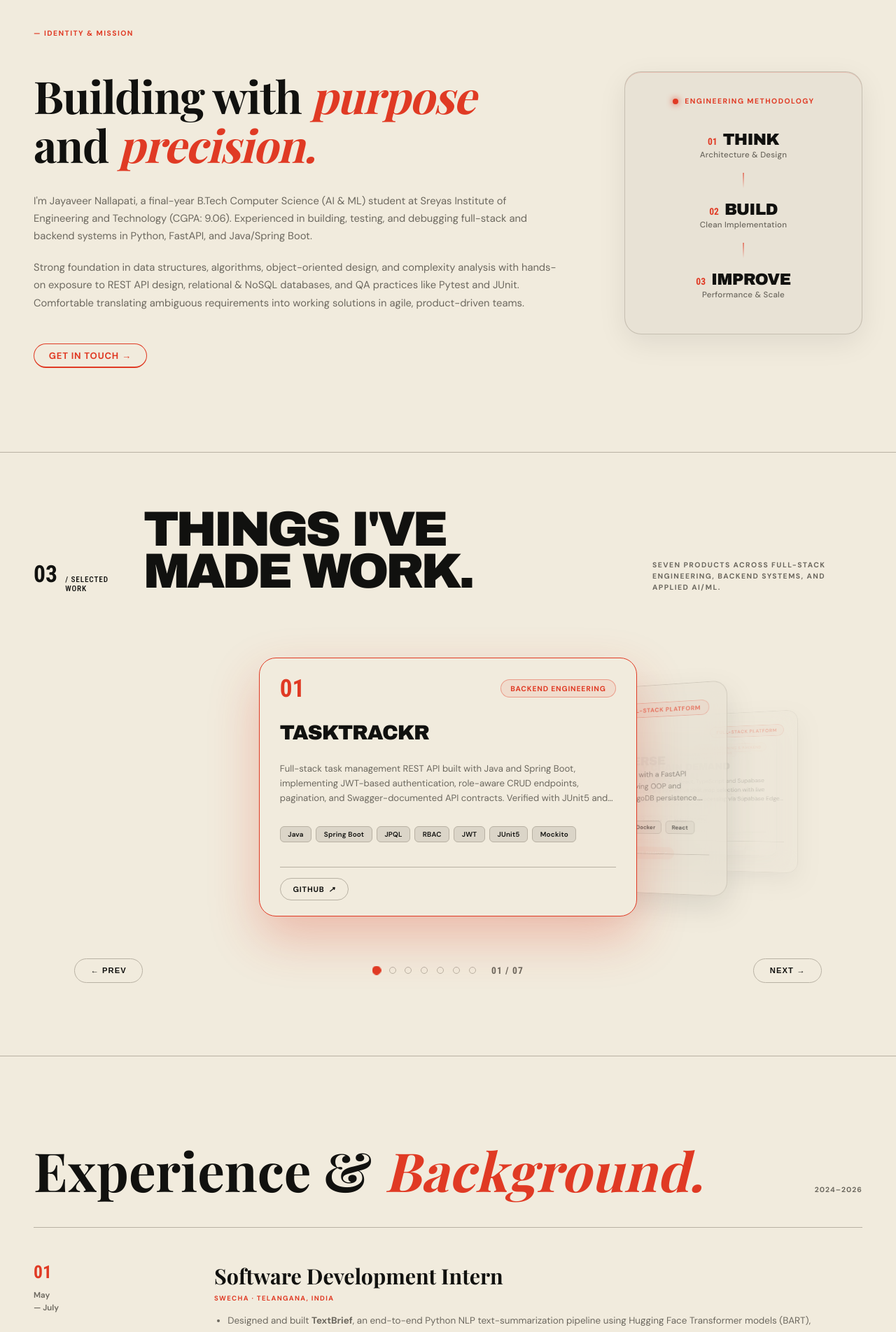
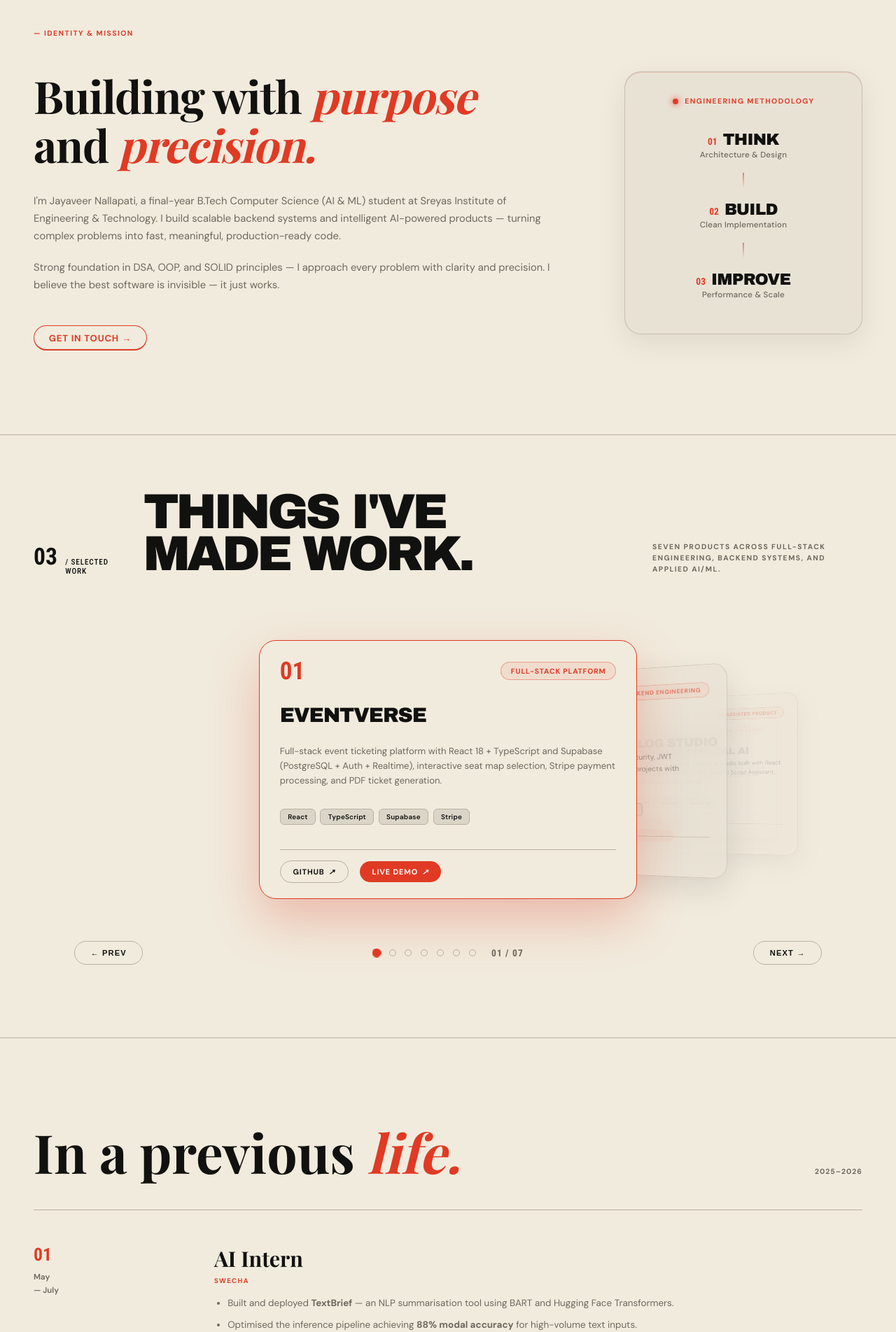
Before and after one commit to Jayaveer08/Portfolio, a Next.js app: page / in a window 1280 px wide. Shown: the part 880-2784 px from the top of the page at 70% size. Built offline with nearby package versions, Linux system fonts and the light colour scheme; a web font is replaced by a local one.

Commit message:
Restore original website content and keep updated resume PDF

```diff
--- a/app/hero-console.tsx
+++ b/app/hero-console.tsx
@@ -112,11 +112,11 @@ export default function HeroConsole() {
                   <pre className="term-code">
 {`{
   "name": "Jayaveer Nallapati",
-  "role": "Software Development Engineer (Backend & Full-Stack)",
-  "education": "B.Tech CSE (AI & ML) @ SIET (CGPA: 9.06)",
-  "focus": "FastAPI, Spring Boot, Python, Java, Testing & System Design",
-  "status": "Available for SDE / Full-Time Roles (2026-2027)",
-  "location": "Telangana, India"
+  "role": "Software Engineer & AI/ML Developer",
+  "education": "B.Tech CS (AI & ML) @ SIET",
+  "specialisation": "AI Engineering & Scalable Backends",
+  "status": "Available for Full-Time Roles (2026)",
+  "location": "Hyderabad, Telangana, India"
 }`}
                   </pre>
                 </div>
@@ -130,19 +130,19 @@ export default function HeroConsole() {
                   <div className="term-stack-list">
                     <div className="stack-group">
                       <span className="group-label">[Languages]</span>
-                      <span className="group-items">Python, Java, C, TypeScript, JavaScript, SQL</span>
+                      <span className="group-items">Java 17, Python, TypeScript, JavaScript, SQL, C++</span>
                     </div>
                     <div className="stack-group">
-                      <span className="group-label">[Backend]</span>
-                      <span className="group-items">FastAPI, Spring Boot, REST APIs, JWT, Spring Security</span>
+                      <span className="group-label">[Frameworks]</span>
+                      <span className="group-items">Spring Boot, React 18, Next.js, FastAPI, Node.js</span>
                     </div>
                     <div className="stack-group">
-                      <span className="group-label">[Testing &amp; QA]</span>
-                      <span className="group-items">Pytest, JUnit 5, Mockito, Test Plan Development, QA</span>
+                      <span className="group-label">[AI &amp; Data]</span>
+                      <span className="group-items">PyTorch, NLP, Supabase, MySQL, PostgreSQL, Redis</span>
                     </div>
                     <div className="stack-group">
-                      <span className="group-label">[Databases &amp; Cloud]</span>
-                      <span className="group-items">SQL, MongoDB, Supabase PostgreSQL, Docker, GitHub Actions</span>
+                      <span className="group-label">[DevOps/Tools]</span>
+                      <span className="group-items">Docker, Git, REST APIs, JWT Auth, Swagger UI</span>
                     </div>
                   </div>
                 </div>
@@ -155,20 +155,20 @@ export default function HeroConsole() {
                   </div>
                   <div className="term-metrics">
                     <div className="metric-row">
-                      <span className="metric-icon">⭐</span>
-                      <span className="metric-text"><strong>9.06</strong> Academic CGPA (B.Tech CSE AI &amp; ML)</span>
+                      <span className="metric-icon">🚀</span>
+                      <span className="metric-text"><strong>120+</strong> LeetCode Algorithmic Problems Solved</span>
                     </div>
                     <div className="metric-row">
-                      <span className="metric-icon">🏆</span>
-                      <span className="metric-text"><strong>1st Place</strong> HackFest Winner (300+ Teams)</span>
+                      <span className="metric-icon">⭐</span>
+                      <span className="metric-text"><strong>9.06</strong> Academic Excellence CGPA</span>
                     </div>
                     <div className="metric-row">
-                      <span className="metric-icon">🚀</span>
-                      <span className="metric-text"><strong>800+</strong> Attendees Reached in Developer Workshops</span>
+                      <span className="metric-icon">💻</span>
+                      <span className="metric-text"><strong>6+</strong> Full-Stack &amp; AI Production Projects</span>
                     </div>
                     <div className="metric-row">
-                      <span className="metric-icon">⚡</span>
-                      <span className="metric-text"><strong>50+</strong> Live Demonstration Users for NLP Pipeline</span>
+                      <span className="metric-icon">🎟️</span>
+                      <span className="metric-text"><strong>800+</strong> Attendees Event Ticketing Architecture</span>
                     </div>
                   </div>
                 </div>
--- a/app/page.tsx
+++ b/app/page.tsx
@@ -8,54 +8,35 @@ import DepthCarousel from "./depth-carousel";
 const projects = [
   {
     no: "01",
-    title: "TaskTrackr",
-    type: "Backend engineering",
-    description:
-      "Full-stack task management REST API built with Java and Spring Boot, implementing JWT-based authentication, role-aware CRUD endpoints, pagination, and Swagger-documented API contracts. Verified with JUnit5 and Mockito unit/integration test suites.",
-    stack: "Java · Spring Boot · JPQL · RBAC · JWT · JUnit5 · Mockito",
-    source: "https://github.com/Jayaveer08/TaskTrackr",
-  },
-  {
-    no: "02",
-    title: "Smart Blog Studio",
-    type: "Full-stack platform",
-    description:
-      "Production-grade full-stack blog platform REST endpoints with a FastAPI backend and React/Lexical rich-text editor frontend, applying OOP and modular software design; secured with JWT auth and MongoDB persistence. Configured CI/CD via GitHub Actions with Pytest tests.",
-    stack: "Python · FastAPI · MongoDB · JWT · Gemini API · Docker · React",
-    source: "https://github.com/Jayaveer08/Smart-Blog-editor",
-    live: "https://smart-blog-editor-eight.vercel.app",
-  },
-  {
-    no: "03",
     title: "EventVerse",
     type: "Full-stack platform",
     description:
-      "Full-stack event ticketing platform with React, TypeScript and Supabase PostgreSQL Realtime, supporting interactive seat map selection with live availability updates. Integrated Stripe payment processing via Supabase Edge Function with client-side PDF ticket generation.",
+      "Full-stack event ticketing platform with React 18 + TypeScript and Supabase (PostgreSQL + Auth + Realtime), interactive seat map selection, Stripe payment processing, and PDF ticket generation.",
     stack: "React · TypeScript · Supabase · Stripe",
     source: "https://github.com/Jayaveer08/event-verse",
     live: "https://eventverse-lime.vercel.app",
   },
   {
-    no: "04",
-    title: "Supply Chain Demand Predictor",
-    type: "Machine learning & backend",
+    no: "02",
+    title: "TaskTrackr",
+    type: "Backend engineering",
     description:
-      "Real-world sales demand forecasting system enabling businesses to forecast demand in real time, powered by three ML models behind a Python FastAPI backend with an interactive Streamlit frontend.",
-    stack: "Python · FastAPI · Streamlit · Machine Learning",
-    source: "https://github.com/Jayaveer08",
+      "Java Spring Boot Task Manager API with MySQL, Spring Security, JWT authentication, BCrypt hashing, REST endpoints for tasks/projects with pagination, and Mockito service-layer unit tests.",
+    stack: "Java 17 · Spring Boot · Spring Security · MySQL · JWT",
+    source: "https://github.com/Jayaveer08/TaskTrackr",
   },
   {
-    no: "05",
-    title: "TextBrief",
-    type: "Natural language processing",
+    no: "03",
+    title: "Smart Blog Studio",
+    type: "AI-assisted product",
     description:
-      "End-to-end Python NLP text-summarization pipeline using Hugging Face Transformer models (BART), applying model evaluation and complexity trade-offs to deliver context-aware abstractive summaries on long-form input, deployed on Streamlit.",
-    stack: "Python · BART · Hugging Face · Streamlit",
-    source: "https://github.com/Jayaveer08/TextBrief",
-    live: "https://textbrief.streamlit.app/",
+      "Enterprise-grade Wix-inspired blog editor & publishing studio built with React, Lexical WYSIWYG Framework, FastAPI backend, real-time AI Script Assistant, bubble selection menus, and live site previewing.",
+    stack: "React · Lexical · FastAPI · Tailwind · Gemini AI",
+    source: "https://github.com/Jayaveer08/Smart-Blog-editor",
+    live: "https://smart-blog-editor-eight.vercel.app",
   },
   {
-    no: "06",
+    no: "04",
     title: "Brahmo India Clinical AI",
     type: "Healthcare AI platform",
     description:
@@ -65,77 +46,84 @@ const projects = [
     live: "https://brahmo-india-clinical-silk.vercel.app",
   },
   {
-    no: "07",
+    no: "05",
+    title: "Moodify",
+    type: "Applied AI",
+    description:
+      "AI-powered music recommendation system that detects mood from voice using Librosa pitch/tempo analysis, Whisper speech recognition, text sentiment analysis, and personalised Spotify recommendations.",
+    stack: "Python · Flask · Whisper · Librosa · Spotify API",
+    source:
+      "https://github.com/Jayaveer08/Moodify-Let-Your-Mood-Choose-the-Music",
+    live: "https://moodstream-q4lr.onrender.com/",
+  },
+  {
+    no: "06",
     title: "Dual-Agent AI Assistant",
     type: "Generative AI / RAG",
     description:
-      "Multi-agent placement assistant with FAQ and Placement agents orchestrated via LangChain, FAISS vector search, and Hugging Face embeddings for retrieval-augmented generation (RAG).",
+      "Multi-agent placement assistant with a FAQ Agent and Placement Agent orchestrated via LangChain, FAISS vector search, and Hugging Face embeddings for retrieval-augmented generation (RAG).",
     stack: "LangChain · FAISS · Hugging Face · FastAPI · React",
     source: "https://github.com/Jayaveer08",
+  },
+  {
+    no: "07",
+    title: "TextBrief",
+    type: "Natural language processing",
+    description:
+      "Context-aware abstractive summariser using BART and Hugging Face Transformers, optimised inference pipeline with 88% modal accuracy, deployed as an interactive Streamlit web app.",
+    stack: "Python · BART · Hugging Face · Streamlit",
+    source: "https://github.com/Jayaveer08/TextBrief",
+    live: "https://textbrief.streamlit.app/",
   },
 ];
 
 const skillGroups = [
   {
     label: "Languages",
-    chips: ["Python", "Java", "C", "TypeScript", "JavaScript", "SQL"],
-  },
-  {
-    label: "Core CS",
-    chips: [
-      "Data Structures & Algorithms",
-      "Object-Oriented Design",
-      "Complexity Analysis",
-      "System Design",
-    ],
+    chips: ["Java", "Python", "TypeScript", "JavaScript", "SQL", "C"],
   },
   {
     label: "Backend",
     chips: [
+      "Spring Boot",
+      "Spring Security",
       "FastAPI",
-      "Spring Boot",
+      "Flask",
       "REST APIs",
-      "JWT Auth",
-      "Spring Security",
-      "Flask",
+      "JWT",
+      "Docker",
     ],
   },
   {
-    label: "Web & Frontend",
+    label: "Frontend",
+    chips: ["React", "HTML", "CSS", "Tailwind", "Lexical", "Next.js"],
+  },
+  {
+    label: "AI / ML",
     chips: [
-      "React",
-      "TypeScript",
-      "HTML5",
-      "CSS3",
-      "Tailwind CSS",
-      "Next.js",
-      "Lexical",
+      "Hugging Face",
+      "BART",
+      "LangChain",
+      "FAISS",
+      "Gemini API",
+      "Whisper",
+      "Librosa",
     ],
   },
   {
-    label: "Databases",
-    chips: ["SQL", "MongoDB", "Supabase PostgreSQL", "MySQL"],
-  },
-  {
-    label: "Testing & QA",
+    label: "Data & Cloud",
     chips: [
-      "Pytest",
-      "JUnit 5",
-      "Mockito",
-      "Test Plan Development",
-      "QA Practices",
+      "MySQL",
+      "MongoDB",
+      "Supabase",
+      "PostgreSQL",
+      "GitHub Actions",
+      "Vercel",
     ],
   },
   {
-    label: "DevOps & Tools",
-    chips: [
-      "Docker",
-      "Git",
-      "GitHub",
-      "GitHub Actions",
-      "Swagger UI",
-      "Vercel",
-    ],
+    label: "Testing & Tools",
+    chips: ["JUnit 5", "Mockito", "Postman", "Swagger UI", "Git"],
   },
 ];
 
@@ -184,16 +172,14 @@ export default function Home() {
                 <p>
                   I&apos;m Jayaveer Nallapati, a final-year B.Tech Computer
                   Science (AI &amp; ML) student at Sreyas Institute of
-                  Engineering and Technology (CGPA: 9.06). Experienced in building,
-                  testing, and debugging full-stack and backend systems in Python,
-                  FastAPI, and Java/Spring Boot.
+                  Engineering &amp; Technology. I build scalable backend systems
+                  and intelligent AI-powered products — turning complex problems
+                  into fast, meaningful, production-ready code.
                 </p>
                 <p>
-                  Strong foundation in data structures, algorithms, object-oriented design,
-                  and complexity analysis with hands-on exposure to REST API design,
-                  relational &amp; NoSQL databases, and QA practices like Pytest and JUnit.
-                  Comfortable translating ambiguous requirements into working solutions
-                  in agile, product-driven teams.
+                  Strong foundation in DSA, OOP, and SOLID principles — I approach
+                  every problem with clarity and precision. I believe the best
+                  software is invisible — it just works.
                 </p>
                 <a
                   className="about-ref-cta"
@@ -285,9 +271,9 @@ export default function Home() {
           <div className="section-shell">
             <div className="exp-ref-head">
               <h2 id="exp-title">
-                Experience &amp; <em className="accent-italic">Background.</em>
+                In a previous <em className="accent-italic">life.</em>
               </h2>
-              <span>2024&ndash;2026</span>
+              <span>2025&ndash;2026</span>
             </div>
             <div className="exp-ref-list">
               <article className="exp-ref-row">
@@ -296,63 +282,65 @@ export default function Home() {
                   <time>May<br/>— July</time>
                 </div>
                 <div className="exp-ref-body">
-                  <h3>Software Development Intern</h3>
-                  <p className="exp-ref-company">SWECHA · TELANGANA, INDIA</p>
+                  <h3>AI Intern</h3>
+                  <p className="exp-ref-company">SWECHA</p>
                   <ul className="exp-bullets">
-                    <li>Designed and built <strong>TextBrief</strong>, an end-to-end Python NLP text-summarization pipeline using Hugging Face Transformer models (BART), applying model evaluation and complexity trade-offs to deliver context-aware abstractive summaries on long-form input.</li>
-                    <li>Deployed as an interactive Streamlit web app; demonstrated to <strong>50+ users</strong> across internship sessions with real-time inference on variable-length documents.</li>
-                    <li>Optimized the Hugging Face inference pipeline for throughput and quality by removing redundant tokenization steps and benchmarking output across input-length thresholds.</li>
+                    <li>Built and deployed <strong>TextBrief</strong> — an NLP summarisation tool using BART and Hugging Face Transformers.</li>
+                    <li>Optimised the inference pipeline achieving <strong>88% modal accuracy</strong> for high-volume text inputs.</li>
+                    <li>Demonstrated the interactive Streamlit application live to <strong>50+ attendees</strong> across technical sessions.</li>
                   </ul>
                   <div className="exp-ref-chips">
                     <span>PYTHON</span>
-                    <span>NLP (BART)</span>
                     <span>HUGGING FACE</span>
+                    <span>NLP</span>
                     <span>STREAMLIT</span>
-                    <span>PIPELINE OPTIMIZATION</span>
                   </div>
                 </div>
+
               </article>
 
               <article className="exp-ref-row">
                 <div className="exp-ref-meta">
                   <span className="exp-ref-no">02</span>
-                  <time>February<br/>— April</time>
+                  <time>August<br/>— November</time>
                 </div>
                 <div className="exp-ref-body">
-                  <h3>Software Development Intern</h3>
-                  <p className="exp-ref-company">EVOASTRA · TELANGANA, INDIA</p>
+                  <h3>Technical Lead &amp; Developer</h3>
+                  <p className="exp-ref-company">SDC — SREYAS DEVELOPER CONFERENCE</p>
                   <ul className="exp-bullets">
-                    <li>Built a real-world <strong>Supply Chain Demand Prediction System</strong> enabling businesses to forecast sales demand in real time, powered by three ML models behind a Python FastAPI backend with a Streamlit frontend.</li>
-                    <li>Participated in requirement gathering, system design discussions, testing, and validation across the SDLC, ensuring data accuracy through structured reporting and QA checks in an agile team.</li>
+                    <li>Spearheaded technical operations and digital systems across the <strong>Sreyas Developer Conference (SDC) Technical Event</strong>.</li>
+                    <li>Managed digital logistics, registration workflows, and platform execution for over <strong>800+ attendees</strong>.</li>
+                    <li>Coordinated cross-functional teams to deliver live event streaming, schedule coordination, and technical showcases.</li>
                   </ul>
                   <div className="exp-ref-chips">
-                    <span>PYTHON</span>
-                    <span>FASTAPI</span>
-                    <span>MACHINE LEARNING</span>
-                    <span>STREAMLIT</span>
-                    <span>SDLC &amp; QA</span>
+                    <span>EVENT MANAGEMENT</span>
+                    <span>TECHNICAL LEADERSHIP</span>
+                    <span>SYSTEM DEVELOPMENT</span>
                   </div>
                 </div>
+
               </article>
 
               <article className="exp-ref-row">
                 <div className="exp-ref-meta">
                   <span className="exp-ref-no">03</span>
-                  <time>Technical Lead<br/>&amp; Organizer</time>
+                  <time>February<br/>— April</time>
                 </div>
                 <div className="exp-ref-body">
-                  <h3>Technical Lead &amp; Event Organizer</h3>
-                  <p className="exp-ref-company">SDG / DEVELOPER WORKSHOPS</p>
+                  <h3>Intern</h3>
+                  <p className="exp-ref-company">EVOASTRA</p>
                   <ul className="exp-bullets">
-                    <li>Organized the SDG technical event and led developer workshops reaching <strong>800+ attendees</strong> across multiple sessions.</li>
-                    <li>Managed end-to-end technical planning, logistics, digital workflows, and coordination across student developer teams.</li>
+                    <li>Completed a <strong>remote engineering internship</strong>, collaborating with development teams to build scalable software solutions.</li>
+                    <li>Engineered responsive web interfaces and integrated RESTful API endpoints for client-facing applications.</li>
+                    <li>Participated in active code reviews, bug fixes, and feature testing to ensure production code quality.</li>
                   </ul>
                   <div className="exp-ref-chips">
-                    <span>TECHNICAL LEADERSHIP</span>
-                    <span>WORKSHOPS</span>
-                    <span>EVENT ARCHITECTURE</span>
+                    <span>SOFTWARE DEVELOPMENT</span>
+                    <span>REMOTE INTERNSHIP</span>
+                    <span>WEB APPLICATIONS</span>
                   </div>
                 </div>
+
               </article>
             </div>
 
@@ -360,30 +348,30 @@ export default function Home() {
             <div className="edu-bar">
               <div className="edu-bar-left">
                 <span className="edu-bar-label">EDUCATION</span>
-                <h3 className="edu-bar-degree">Bachelor of Technology - Computer Science And Engineering</h3>
-                <span className="edu-bar-specialization">Specialization: Artificial Intelligence &amp; Machine Learning (AI&amp;ML) · CGPA: 9.06</span>
+                <h3 className="edu-bar-degree">B.Tech in Computer Science &amp; Engineering</h3>
+                <span className="edu-bar-specialization">Specialization: Artificial Intelligence &amp; Machine Learning</span>
               </div>
               <div className="edu-bar-right">
-                <span className="edu-bar-school">Sreyas Institute of Engineering and Technology</span>
-                <span className="edu-bar-year">2023 — 2027 · Telangana, India</span>
+                <span className="edu-bar-school">Sreyas Institute of Engineering &amp; Technology</span>
+                <span className="edu-bar-year">2023 — 2027</span>
               </div>
             </div>
 
             {/* Achievements & Certifications */}
             <div className="achievements-ref">
-              <div className="achievements-ref-label">— Achievements &amp; Highlights</div>
+              <div className="achievements-ref-label">— Certifications &amp; Achievements</div>
               <div className="achievements-ref-grid">
                 <div>
-                  <h4>1st Place — HackFest Winner</h4>
-                  <p>Secured 1st place out of 300+ teams, designing and deploying a full-stack web application under a 24-hour time constraint.</p>
+                  <h4>1st Place — HackFest</h4>
+                  <p>Out of 300+ teams · 24-hour hackathon winner</p>
                 </div>
                 <div>
-                  <h4>SDG Technical Event &amp; Workshops</h4>
-                  <p>Organized technical events and developer workshops reaching 800+ attendees with end-to-end planning and logistics.</p>
+                  <h4>SDC Technical Organiser</h4>
+                  <p>800+ attendees · End-to-end event execution &amp; logistics</p>
                 </div>
                 <div>
-                  <h4>AI/ML Prototypes &amp; Projects</h4>
-                  <p>Building hackathon prototypes, production-grade APIs, and exploring cutting-edge AI/ML models.</p>
+                  <h4>Hackathons, Tech &amp; Sports</h4>
+                  <p>Active participant in hackathons, technical events &amp; sports</p>
                 </div>
               </div>
             </div>
```
